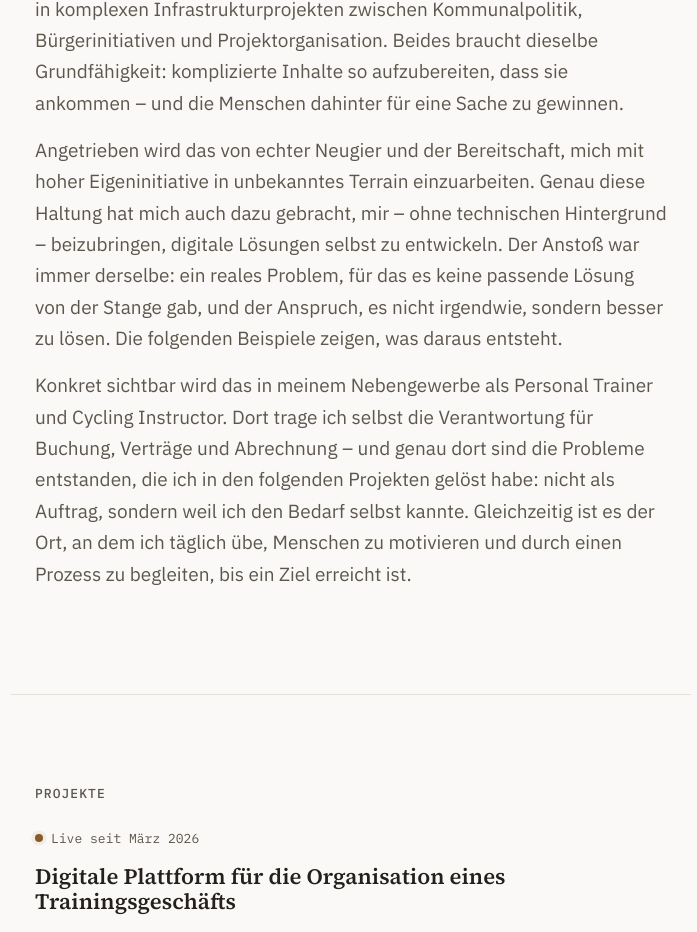
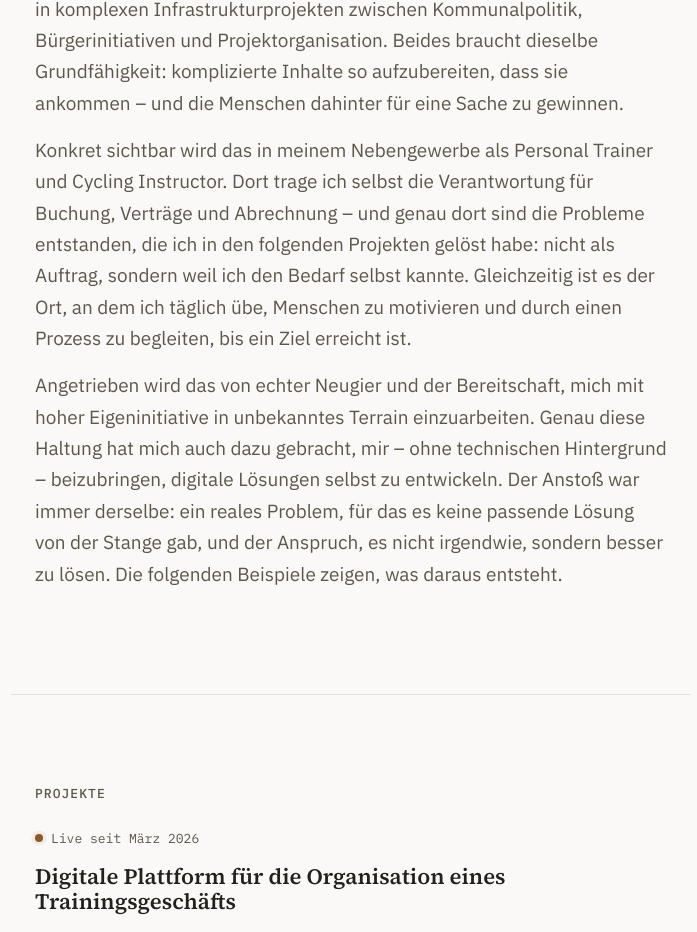
Before and after one commit to fichtegarage/bewerbung-jakob-neumann, a React (Vite) app: page / in a window 1280 px wide. Shown: the part 1475-2407 px from the top of the page, without its empty margins (289-986 px from the left). Built offline with nearby package versions, Linux system fonts and the light colour scheme.

Commit message:
Update Bridge.jsx

```diff
--- a/src/components/Bridge.jsx
+++ b/src/components/Bridge.jsx
@@ -13,6 +13,15 @@ export default function Bridge() {
         Sache zu gewinnen.
       </p>
       <p>
+        Konkret sichtbar wird das in meinem Nebengewerbe als Personal Trainer
+        und Cycling Instructor. Dort trage ich selbst die Verantwortung für
+        Buchung, Verträge und Abrechnung – und genau dort sind die Probleme
+        entstanden, die ich in den folgenden Projekten gelöst habe: nicht als
+        Auftrag, sondern weil ich den Bedarf selbst kannte. Gleichzeitig ist
+        es der Ort, an dem ich täglich übe, Menschen zu motivieren und durch
+        einen Prozess zu begleiten, bis ein Ziel erreicht ist.
+      </p>
+      <p>
         Angetrieben wird das von echter Neugier und der Bereitschaft, mich
         mit hoher Eigeninitiative in unbekanntes Terrain einzuarbeiten. Genau
         diese Haltung hat mich auch dazu gebracht, mir – ohne technischen
@@ -22,15 +31,6 @@ export default function Bridge() {
         irgendwie, sondern besser zu lösen. Die folgenden Beispiele zeigen,
         was daraus entsteht.
       </p>
-      <p>
-      Konkret sichtbar wird das in meinem Nebengewerbe als Personal Trainer
-      und Cycling Instructor. Dort trage ich selbst die Verantwortung für
-      Buchung, Verträge und Abrechnung – und genau dort sind die Probleme
-      entstanden, die ich in den folgenden Projekten gelöst habe: nicht als
-      Auftrag, sondern weil ich den Bedarf selbst kannte. Gleichzeitig ist
-      es der Ort, an dem ich täglich übe, Menschen zu motivieren und durch
-      einen Prozess zu begleiten, bis ein Ziel erreicht ist.
-      </p>
 
     </section>
   );
```
